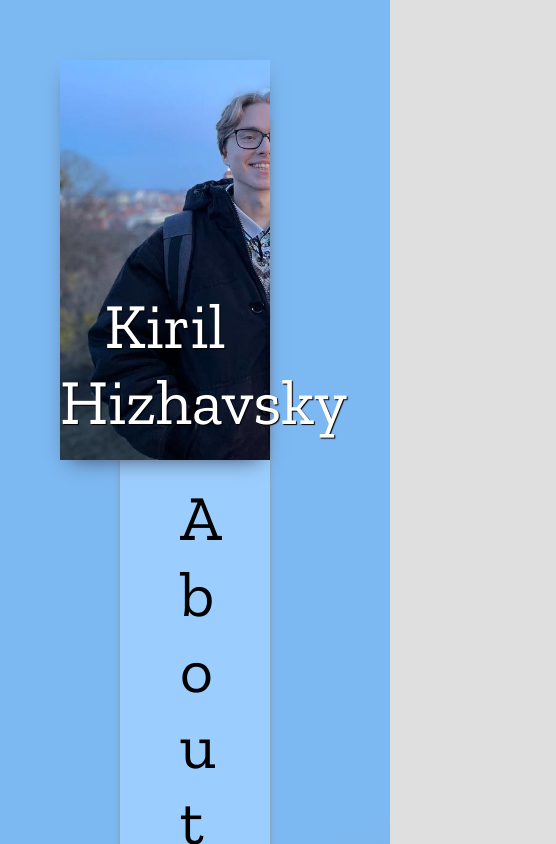
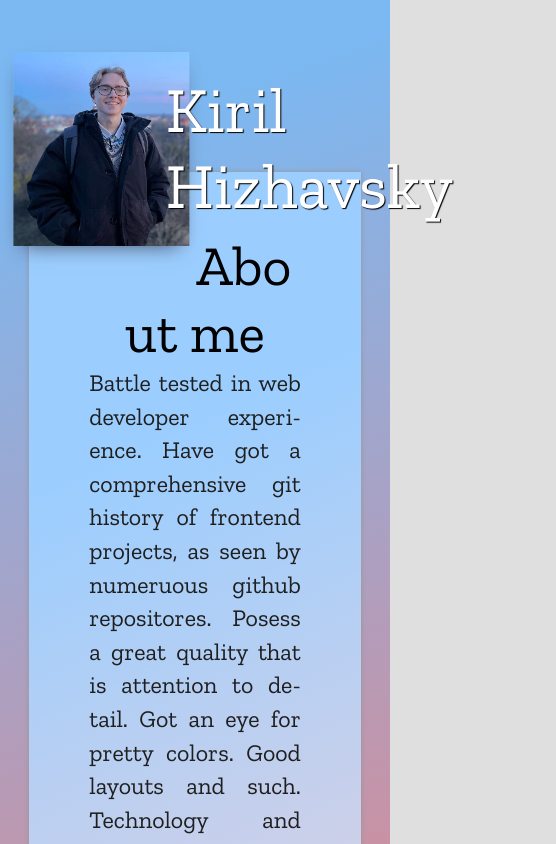
Before and after one commit to qirele/portfolio, a plain HTML site: page index.html in a window 390 px wide. Shown: the top 844 px of the page, 556 px wide, since content can reach past the window. Drawn offline with nearby package versions, Linux system fonts and the light colour scheme.

Commit message:
add more styles for tablet width

```diff
--- a/styles.css
+++ b/styles.css
@@ -80,7 +80,11 @@ header::before {
 
   /* background: linear-gradient(166deg, transparent 70%, #fff calc(70% + 1px)),
     linear-gradient(90deg, #031085 10%, #ed8080 calc(80% + 1px)); */
-  background: linear-gradient(170deg, transparent 59%, var(--body-bg) calc(59% + 1px)),
+  background: linear-gradient(
+      170deg,
+      transparent 59%,
+      var(--body-bg) calc(59% + 1px)
+    ),
     linear-gradient(161deg, #7cb8f1 10%, #ed8080 calc(80% + 1px));
   position: absolute;
   content: "";
@@ -111,8 +115,8 @@ header::before {
   color: black;
   box-shadow: 0px 0px 5px #959595;
   margin: 120px 0;
-  padding-block: 60px;
-  padding-inline: 25px 60px;
+  padding: 60px;
+  text-align: justify;
 
   display: flex;
   flex-direction: column;
@@ -218,8 +222,10 @@ footer {
   text-shadow: 1px 1px 1px rgba(1, 0, 0, 1);
   /* https://css-generators.com/wavy-shapes/ */
   background-image: linear-gradient(45deg, #654ea3, #eaafc8);
-  --mask: radial-gradient(35.05px at 50% 49.45px, #000 99%, #0000 101%) calc(50% - 46px) 0/92px 100%,
-    radial-gradient(35.05px at 50% -26.45px, #0000 99%, #000 101%) 50% 23px/92px 100% repeat-x;
+  --mask: radial-gradient(35.05px at 50% 49.45px, #000 99%, #0000 101%)
+      calc(50% - 46px) 0/92px 100%,
+    radial-gradient(35.05px at 50% -26.45px, #0000 99%, #000 101%) 50% 23px/92px
+      100% repeat-x;
   -webkit-mask: var(--mask);
   mask: var(--mask);
 }
@@ -271,6 +277,19 @@ footer {
 }
 
 @media screen and (max-width: 1200px) {
+  header {
+    padding-bottom: 0;
+  }
+
+  .container {
+    padding-inline: 0;
+    width: 85vw;
+  }
+
+  body {
+    overflow-x: hidden;
+  }
+
   .header-inner {
     height: auto;
     display: block;
@@ -278,22 +297,34 @@ footer {
   }
 
   .figure-wrapper {
-    height: 400px;
+    width: 45vw;
+    float: left;
     padding: 0;
-    float: left;
-    margin-right: 60px;
-    margin-bottom: 20px;
+    transform: translate(-4vw, -0.5rem);
+    shape-outside: inset(10px 18px 10px 10px);
+  }
+
+  .figure-wrapper figcaption {
+    width: 100vw;
+    transform: translateX(39vw);
+    text-align: left;
   }
 
   .about {
     display: block;
-    margin: 60px;
-    padding: 60px
+    margin: 7rem 0 0 0;
   }
 
+  .about h1 {
+    text-align: center;
+    font-size: 3.5rem;
+  }
 
-  .figure-wrapper figcaption {
-    top: auto;
-    bottom: 0;
+  .about .icons {
+    display: none;
+  }
+
+  .footer-inner {
+    grid-template-columns: 4fr 3fr;
   }
 }
```
